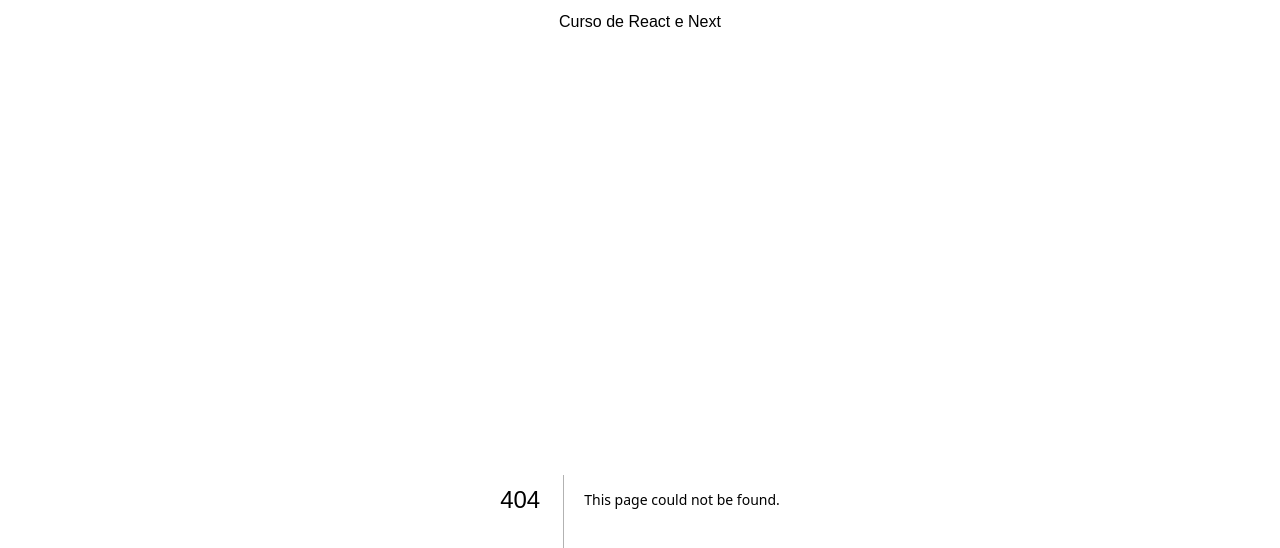
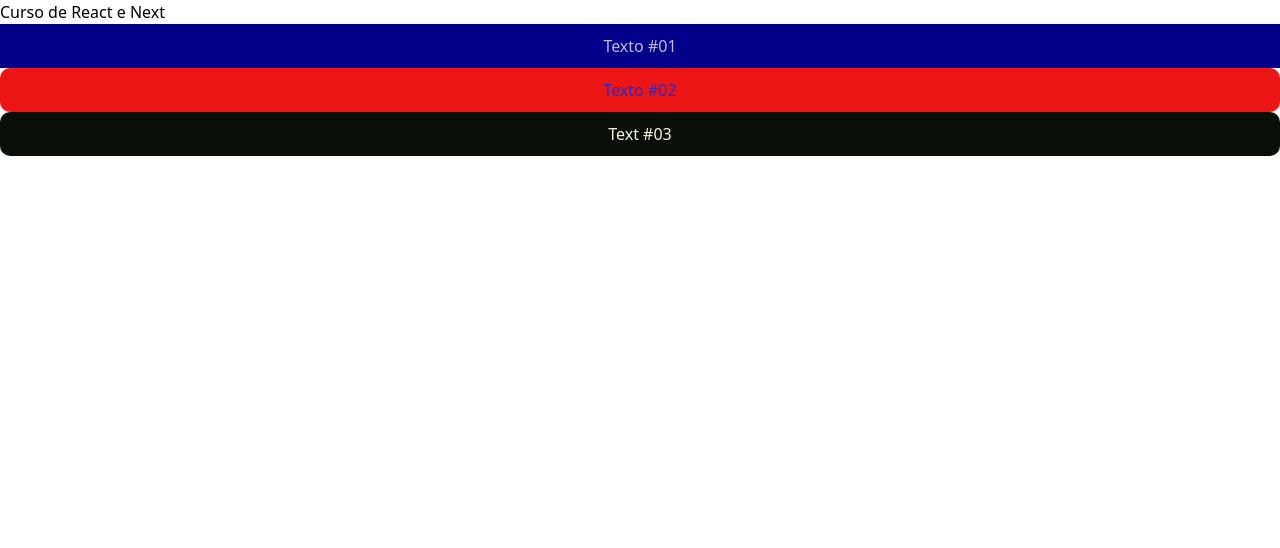
Before and after one commit to Davidjean23reis/lateste1, a Next.js app: page /css/intregacao1 in a window 1280 px wide. Before the commit this address had no page. Shown: the top 548 px of the page. Built offline with nearby package versions, Linux system fonts and the light colour scheme.

Commit message:
Integração com CSS

```diff
--- a/src/pages/_app.tsx
+++ b/src/pages/_app.tsx
@@ -1,4 +1,5 @@
 import '@/styles/globals.css'
+import './css/intregacao1.css'
 import type { AppProps } from 'next/app'
 
 export default function App({ Component, pageProps }: AppProps) {
--- /dev/null
+++ b/src/pages/css/intregacao1.css
@@ -0,0 +1,22 @@
+.vermelha {
+  color: rgb(198, 183, 212);
+  background-color: darkblue;
+  padding: 10px;
+  text-align: center;
+}
+
+.azul {
+  background-color: rgb(236, 21, 21);
+  color: rgb(43, 43, 206);
+  border-radius: 10px;
+  padding: 10px;
+  text-align: center;
+}
+
+.branca {
+  background-color: rgb(12, 14, 10);
+  color: beige;
+  border-radius: 10px;
+  padding: 10px;
+  text-align: center;
+}
--- /dev/null
+++ b/src/pages/css/intregacao1.jsx
@@ -0,0 +1,12 @@
+
+export default function intregacao() {
+    return (
+        <div>
+            <>
+                <div className="vermelha">Texto #01</div>
+                <div className="azul">Texto #02</div>
+                <div className="branca">Text #03</div>
+            </>
+        </div>
+    )
+}
--- a/src/styles/globals.css
+++ b/src/styles/globals.css
@@ -15,14 +15,3 @@
     --background-end-rgb: 0, 0, 0;
   }
 }
-
-body {
- background-color: rgb(47, 170, 170);
-}
-
-h1 {
-  font-family: Arial, Helvetica, sans-serif;
-  height: 150px;
-  text-align: center;
-  padding: 10px;
-}
```
